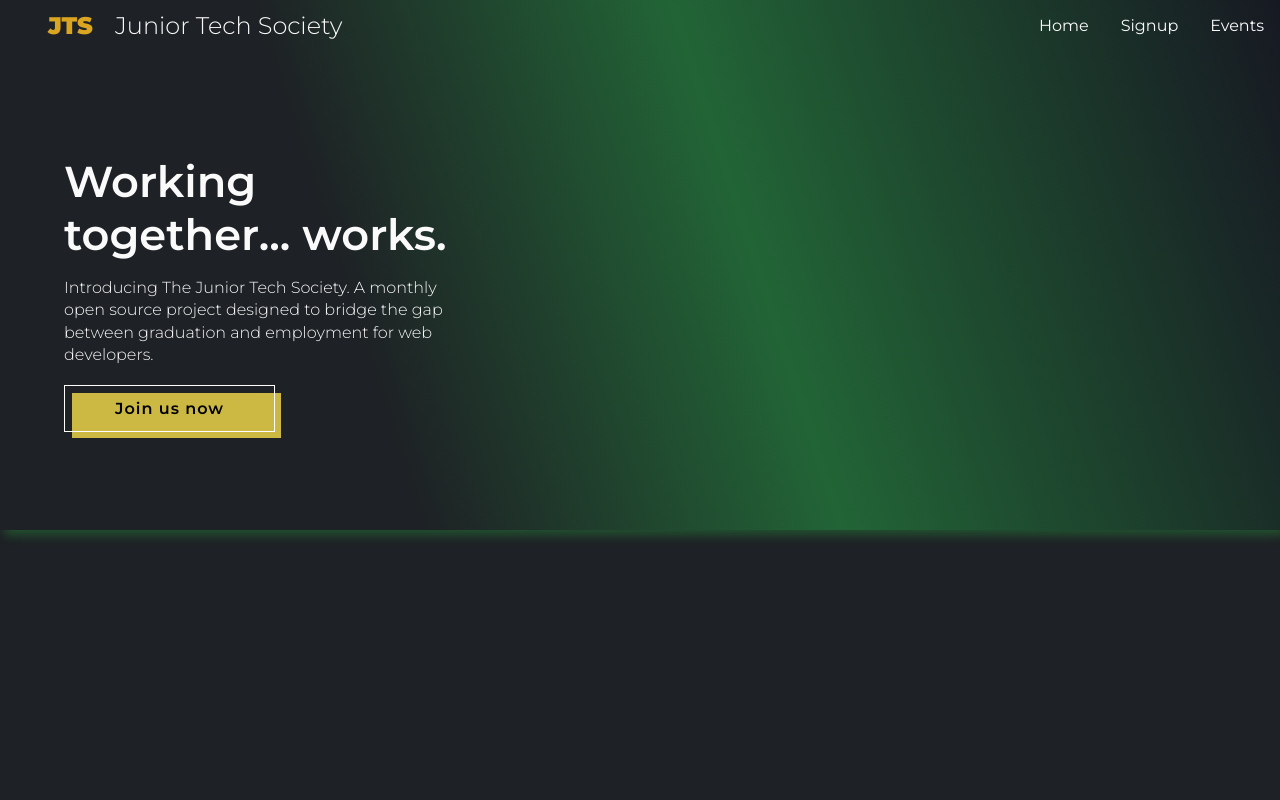
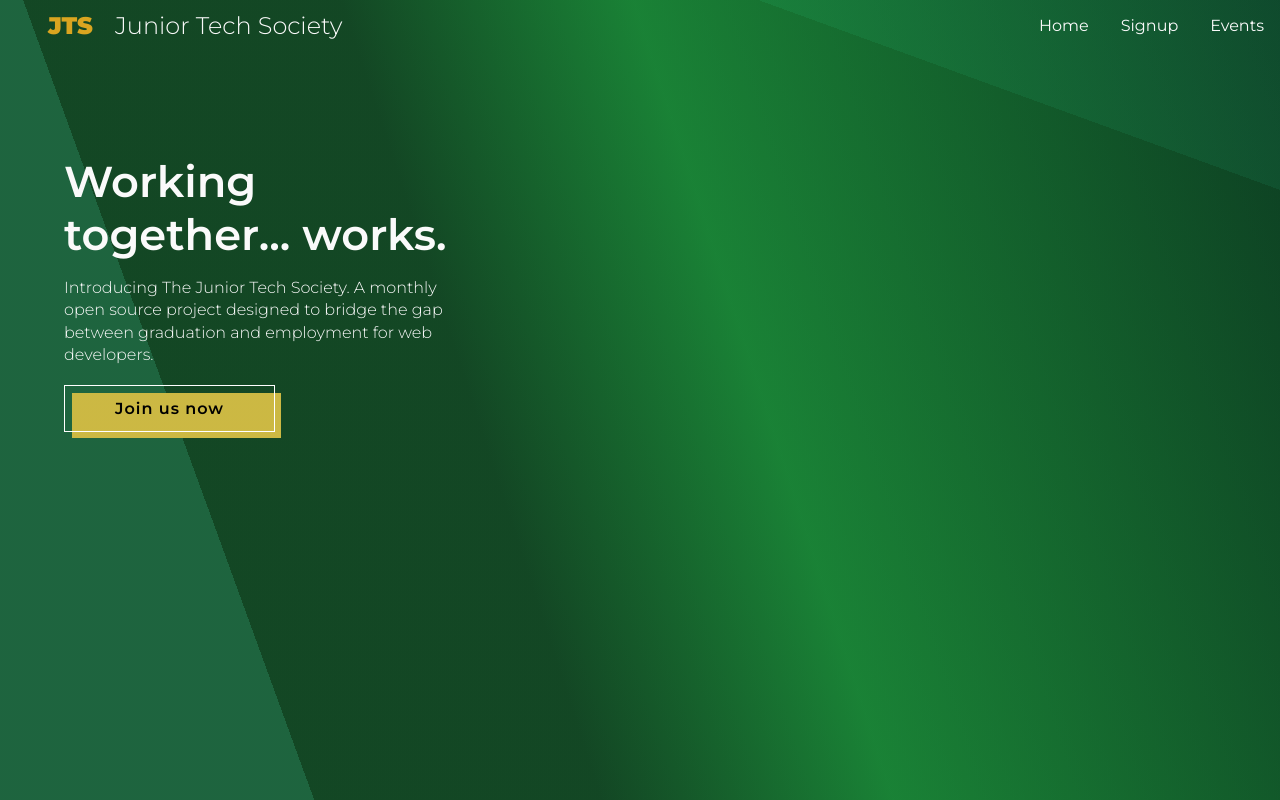
Before and after one commit to mmcin/the-junior-tech-society, a Django app: template homepage/templates/base.html in a window 1280 px wide. Run offline with Django 4.2, Linux system fonts and the light colour scheme; the template is opened without the code that fills it, so the values that code supplies are empty.

Commit message:
Testing animation to background when scrolling

```diff
--- a/static/assets/css/styles.css
+++ b/static/assets/css/styles.css
@@ -35,8 +35,13 @@ body {
 
 header {
     background: rgb(159, 106, 23);
-    background: linear-gradient(72deg, rgba(30, 33, 37, 0.22872899159663862) 29%, rgba(40, 201, 80, 0.4) 58%, rgba(4, 3, 27, 0.2679446778711485) 100%);
+    background: linear-gradient(72deg, rgba(30, 33, 37, 0.22872899159663862) 39%, rgba(40, 201, 80, 0.4) 58%, rgba(4, 3, 27, 0.2679446778711485) 100%);
     /* display: inline-block; */
+    background-position: center;
+    background-repeat: no-repeat;
+    background-size: cover;
+    background-attachment: fixed;
+    height: 100vh;
     padding-bottom: 3rem;
     box-shadow: 5px 5px 10px #2ecc4b4b;
     /* filter: drop-shadow(5px 5px 10px #2ECC4C); */
```
Also changed, not shown: static/assets/js/navbars.js (+49 -0 lines).
